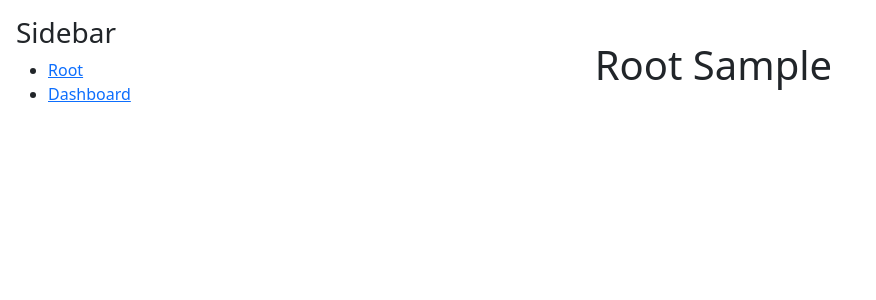
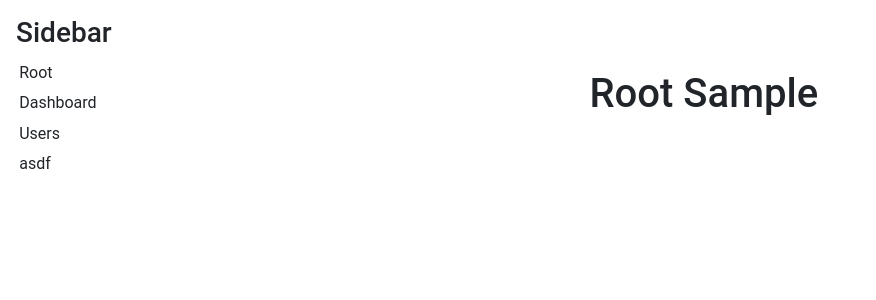
Before and after one commit to marcyvillegas/learning-nextjs, a Next.js app in the folder next-crash-course/: page / in a window 1280 px wide. Shown: the top 300 px of the page, without its empty margins (0-876 px from the left). Built offline with nearby package versions, Linux system fonts and the light colour scheme.

Commit message:
added users page

```diff
--- a/next-crash-course/layout/Sidebar/Sidebar.js
+++ b/next-crash-course/layout/Sidebar/Sidebar.js
@@ -7,20 +7,32 @@ export default function Sidebar({ children }) {
         <div className={css.main_container}>
 
             <div className={css.sidebar_container}>
-                <h3 m-2 >Sidebar</h3>
+                <h3>Sidebar</h3>
 
-                <ul>
+                <div className={css.list}>
                     <li>
                         <Link href="/">
                             Root
                         </Link>
                     </li>
+
                     <li>
                         <Link href="/dashboard">
                             Dashboard
                         </Link>
                     </li>
-                </ul>
+
+                    <li>
+                        <Link href="/users">
+                            Users
+                        </Link>
+                    </li>
+
+                    <li>
+                        asdf
+                    </li>
+                </div>
+
             </div>
 
             {children}
--- a/next-crash-course/layout/Sidebar/Sidebar.module.css
+++ b/next-crash-course/layout/Sidebar/Sidebar.module.css
@@ -1,3 +1,15 @@
+
+.currentPage {
+    color: tomato;
+}
+
+.list {
+    list-style: none;
+}
+
+.list li {
+    padding: 0.2rem;
+}
 
 .main_container {
     display: flex;
--- a/next-crash-course/pages/_app.js
+++ b/next-crash-course/pages/_app.js
@@ -1,6 +1,6 @@
 
+import 'bootstrap/dist/css/bootstrap.min.css';
 import '../styles/globals.css'
-import 'bootstrap/dist/css/bootstrap.min.css';
 
 function MyApp({ Component, pageProps }) {
   return <Component {...pageProps} />
--- /dev/null
+++ b/next-crash-course/pages/users/users.module.css
@@ -0,0 +1,5 @@
+
+.user_container {
+    justify-content: center;
+    gap: 1rem;
+}
--- a/next-crash-course/styles/globals.css
+++ b/next-crash-course/styles/globals.css
@@ -5,8 +5,8 @@ body {
   font-family: Roboto;
 }
 
-a {
-  color: inherit;
+a, a :hover {
+  color: inherit !important;
   text-decoration: none;
 }
 
```
Also changed, not shown: next-crash-course/pages/news/index.js (deleted, +0 -24 lines), next-crash-course/pages/users/index.js (added, +52 -0 lines), next-crash-course/pages/users/[id].js (renamed from next-crash-course/pages/news/[id].js).
